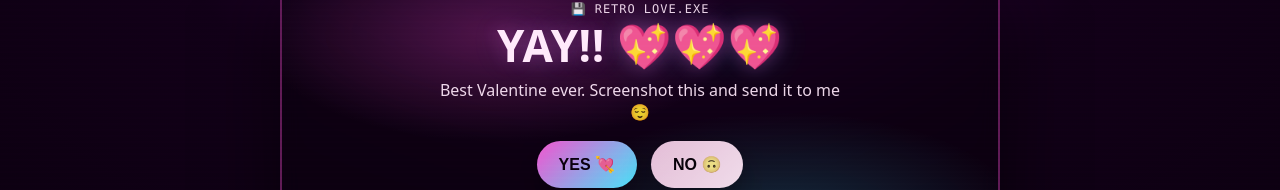
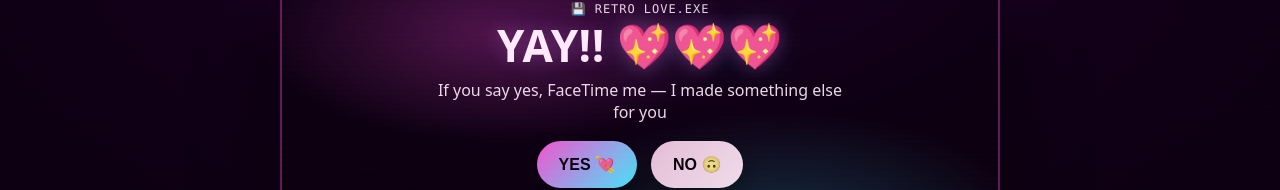
Before and after one commit to Hnguyen1005/foryou, a plain HTML site: page index.html in a window 1280 px wide. Both pictures are taken after a click on the button "YES 💘". Shown: the part 273-463 px from the top of the page. Drawn offline with Linux system fonts and the light colour scheme.

Commit message:
Update index.html

```diff
--- a/index.html
+++ b/index.html
@@ -382,7 +382,7 @@
     function accept() {
       heartBurst();
       mainTitle.textContent = "YAY!! 💖💖💖";
-      subTitle.textContent = "Best Valentine ever. Screenshot this and send it to me 😌";
+      subTitle.textContent = "If you say yes, FaceTime me — I made something else for you";
       status.textContent = "✅ Valentine status: ACCEPTED. (Mission success.)";
       yesBtn.disabled = true;
       noBtn.disabled = true;
```
